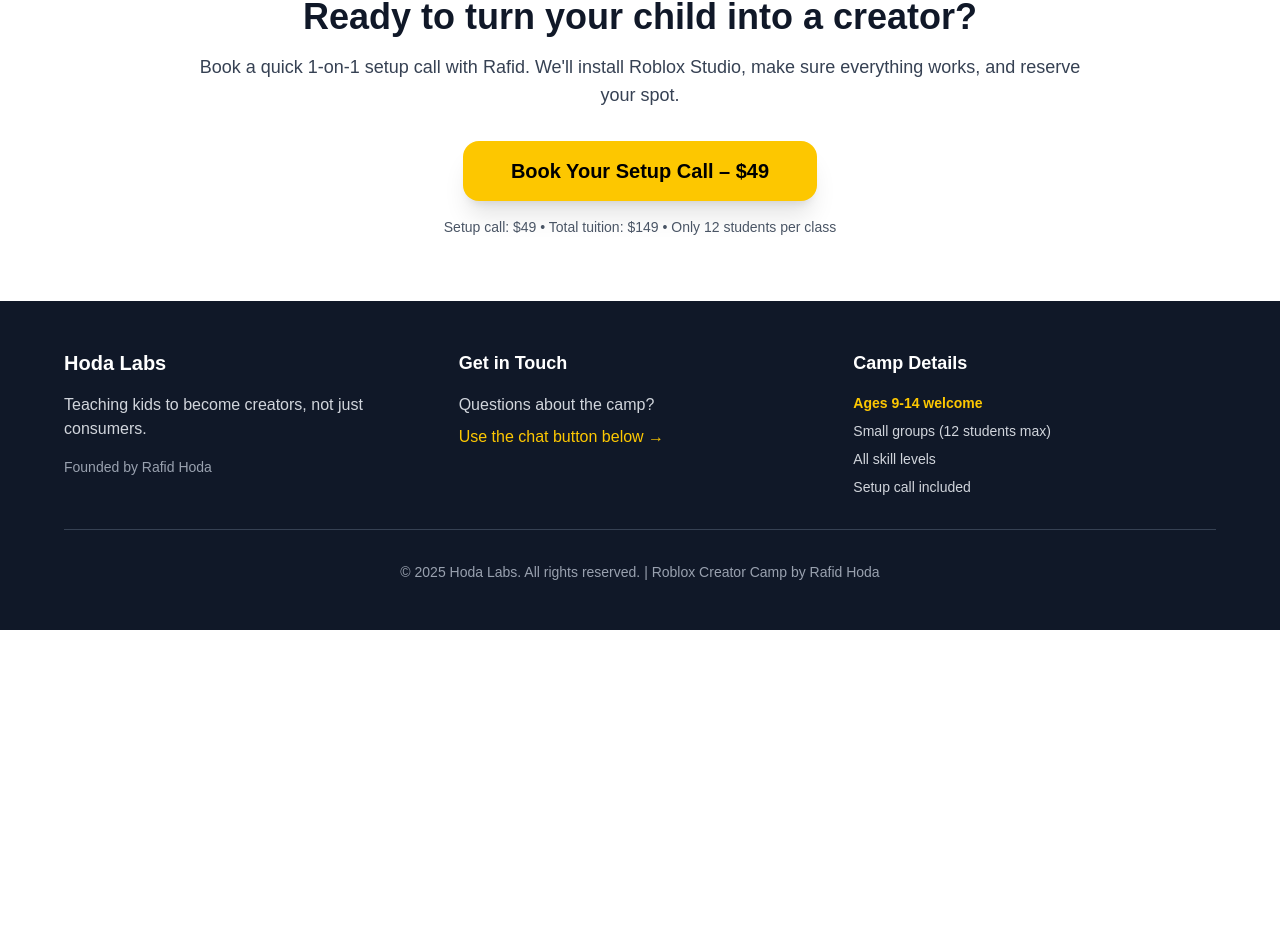
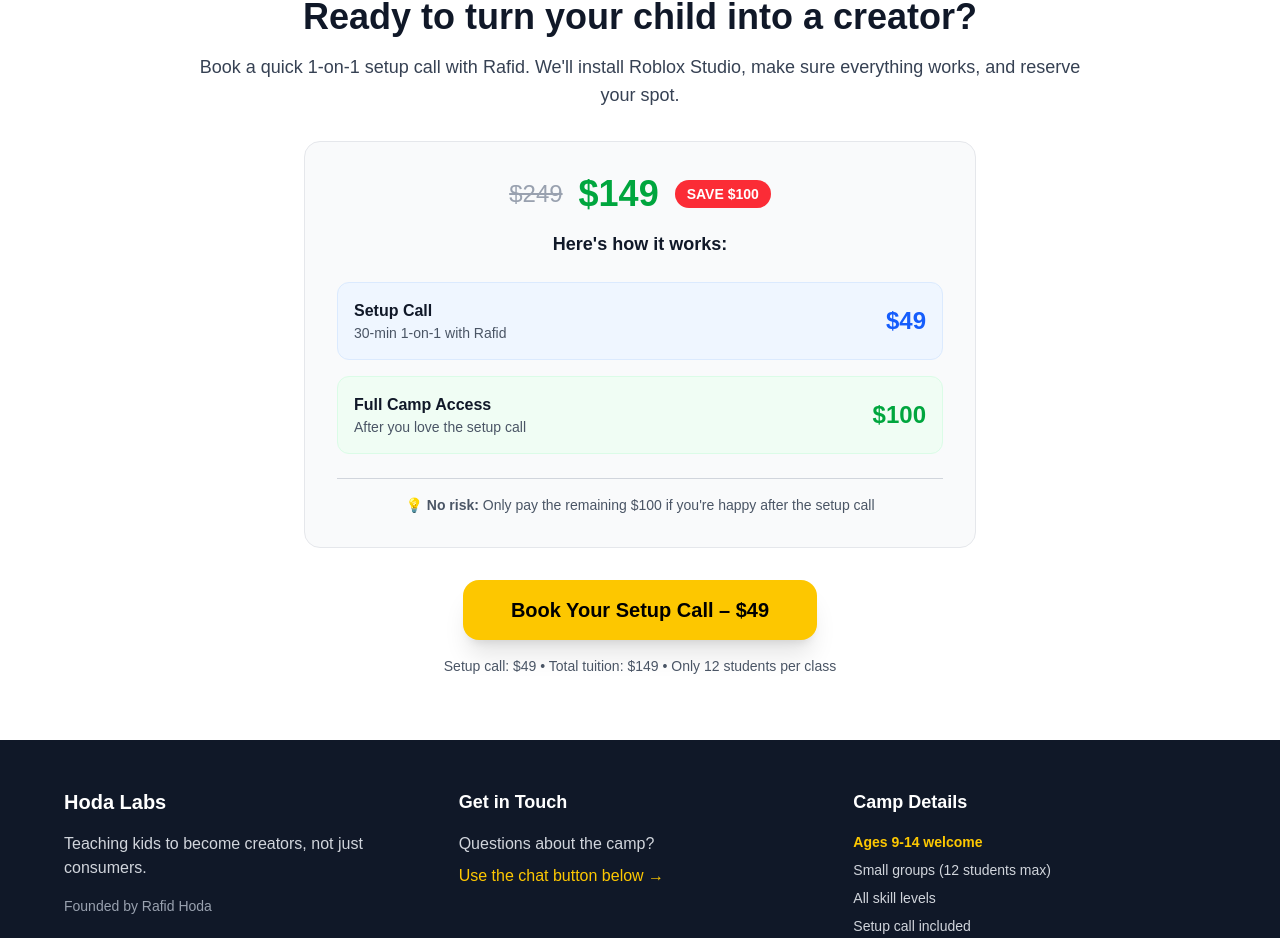
Before and after one commit to rafidhoda/robloxcreatorcamp, a Next.js app: page / in a window 1280 px wide. Shown: the part 6310-7248 px from the top of the page. Before the commit the page ends 6940 px from the top, so only its background shows below. Built offline with nearby package versions, Linux system fonts and the light colour scheme.

Commit message:
Add proper pricing info at the end

```diff
--- a/src/app/page.tsx
+++ b/src/app/page.tsx
@@ -596,6 +596,42 @@ export default function Home() {
             Book a quick 1-on-1 setup call with Rafid. We&apos;ll install Roblox Studio, make sure everything works, and reserve your spot.
           </p>
 
+          {/* Pricing Breakdown */}
+          <div className="bg-gray-50 p-8 rounded-2xl border border-gray-200 mb-8 max-w-2xl mx-auto">
+            <div className="text-center mb-6">
+              <div className="flex items-center justify-center gap-4 mb-4">
+                <span className="text-2xl text-gray-400 line-through">$249</span>
+                <span className="text-4xl font-bold text-green-600">$149</span>
+                <span className="bg-red-500 text-white px-3 py-1 rounded-full text-sm font-bold">SAVE $100</span>
+              </div>
+              <p className="text-lg font-semibold text-gray-900 mb-4">Here's how it works:</p>
+            </div>
+
+            <div className="space-y-4">
+              <div className="flex items-center justify-between p-4 bg-blue-50 rounded-xl border border-blue-100">
+                <div className="text-left">
+                  <p className="font-bold text-gray-900">Setup Call</p>
+                  <p className="text-sm text-gray-600">30-min 1-on-1 with Rafid</p>
+                </div>
+                <div className="text-2xl font-bold text-blue-600">$49</div>
+              </div>
+
+              <div className="flex items-center justify-between p-4 bg-green-50 rounded-xl border border-green-100">
+                <div className="text-left">
+                  <p className="font-bold text-gray-900">Full Camp Access</p>
+                  <p className="text-sm text-gray-600">After you love the setup call</p>
+                </div>
+                <div className="text-2xl font-bold text-green-600">$100</div>
+              </div>
+            </div>
+
+            <div className="border-t border-gray-300 mt-6 pt-4">
+              <p className="text-sm text-gray-600">
+                💡 <strong>No risk:</strong> Only pay the remaining $100 if you're happy after the setup call
+              </p>
+            </div>
+          </div>
+
           <a
             href="https://cal.com/rafidhoda/roblox-setup-call"
             target="_blank"
```
